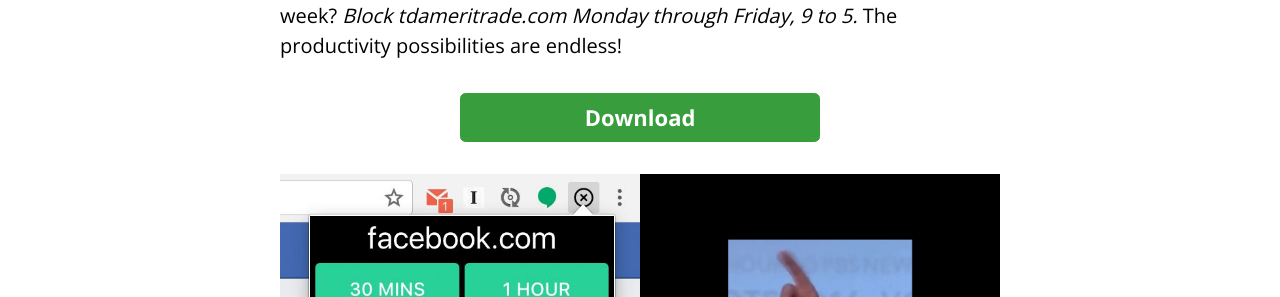
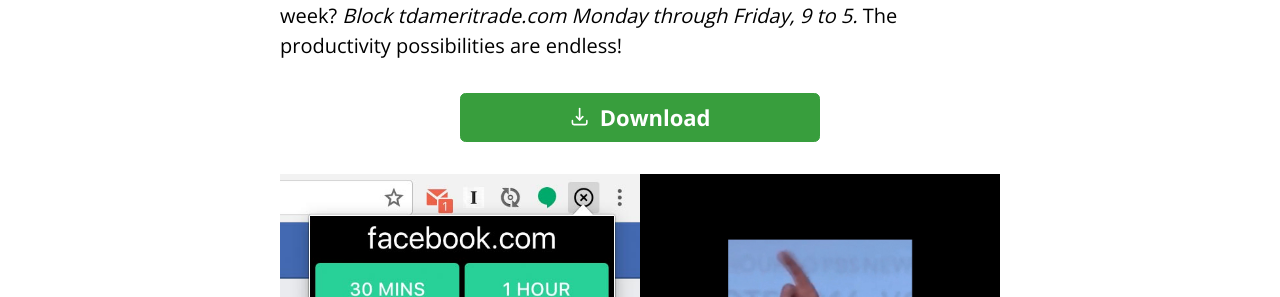
Before and after one commit to SeferDesign/seferdesign.com, a Jekyll site: the page built from not-now.html, in a window 1280 px wide. Shown: the part 544-841 px from the top of the page. Built offline with Jekyll 4.4.1, drawn with Linux system fonts in a browser that asks for light colours.

Commit message:
Changed download button

```diff
--- a/_includes/svgs.html
+++ b/_includes/svgs.html
@@ -20,5 +20,11 @@
     	<title>shopping-cart</title>
     	<path d="M704 1536q0 52-38 90t-90 38-90-38-38-90 38-90 90-38 90 38 38 90zm896 0q0 52-38 90t-90 38-90-38-38-90 38-90 90-38 90 38 38 90zm128-1088v512q0 24-16.5 42.5t-40.5 21.5l-1044 122q13 60 13 70 0 16-24 64h920q26 0 45 19t19 45-19 45-45 19h-1024q-26 0-45-19t-19-45q0-11 8-31.5t16-36 21.5-40 15.5-29.5l-177-823h-204q-26 0-45-19t-19-45 19-45 45-19h256q16 0 28.5 6.5t19.5 15.5 13 24.5 8 26 5.5 29.5 4.5 26h1201q26 0 45 19t19 45z"/>
     </symbol>
+    <symbol class="icon icon-download" id="icon-download" viewBox="0 0 24 24" fill="none" stroke="currentColor" stroke-width="2" stroke-linecap="round" stroke-linejoin="round">
+      <title>download</title>
+      <path d="M3 17v3a2 2 0 0 0 2 2h14a2 2 0 0 0 2-2v-3"/>
+      <polyline points="8 12 12 16 16 12"/>
+      <line x1="12" y1="2" x2="12" y2="16"/>
+    </symbol>
   </defs>
 </svg>
--- a/_src/style/partials/_global.scss
+++ b/_src/style/partials/_global.scss
@@ -576,27 +576,6 @@
         font-size: 1rem;
       }
 
-      .btn {
-
-        svg {
-
-          margin-bottom: 0.25em;
-          vertical-align: middle;
-
-          &.icon-shopping-cart {
-            width: 0.875em;
-            height: 0.875em;
-            fill: $white;
-          }
-
-          &.left {
-            margin-right: 0.5em;
-          }
-
-        }
-
-      }
-
     }
 
   }
@@ -609,6 +588,23 @@
 
     &-lg {
       font-size: 1.375rem;
+    }
+
+    svg {
+
+      margin-bottom: 0.25em;
+      vertical-align: middle;
+      width: 0.875em;
+      height: 0.875em;
+
+      &.icon-shopping-cart {
+        fill: $white;
+      }
+
+      &.left {
+        margin-right: 0.5em;
+      }
+
     }
 
   }
--- a/not-now.html
+++ b/not-now.html
@@ -18,7 +18,7 @@
           <div class="sub-product-grid pure-g">
             <div class="sub-product pure-u-1-1 pure-u-md-1-4"></div>
             <div class="sub-product pure-u-1-1 pure-u-md-1-2">
-              <a class="btn btn-lg btn-block" target="_blank" href="https://chrome.google.com/webstore/detail/not-now/bhnjpdlfcopbclhlflmoodpdmlplcajb">Download</a>
+              <a class="btn btn-lg btn-block" target="_blank" href="https://chrome.google.com/webstore/detail/not-now/bhnjpdlfcopbclhlflmoodpdmlplcajb"><svg class="icon icon-download left"><use xlink:href="#icon-download" /></svg>Download</a>
             </div>
             <div class="sub-product pure-u-1-1 pure-u-md-1-4"></div>
             <div class="sub-product pure-u-1-1 pure-u-md-1-2">
```
Also changed, not shown: _includes/style.css.
